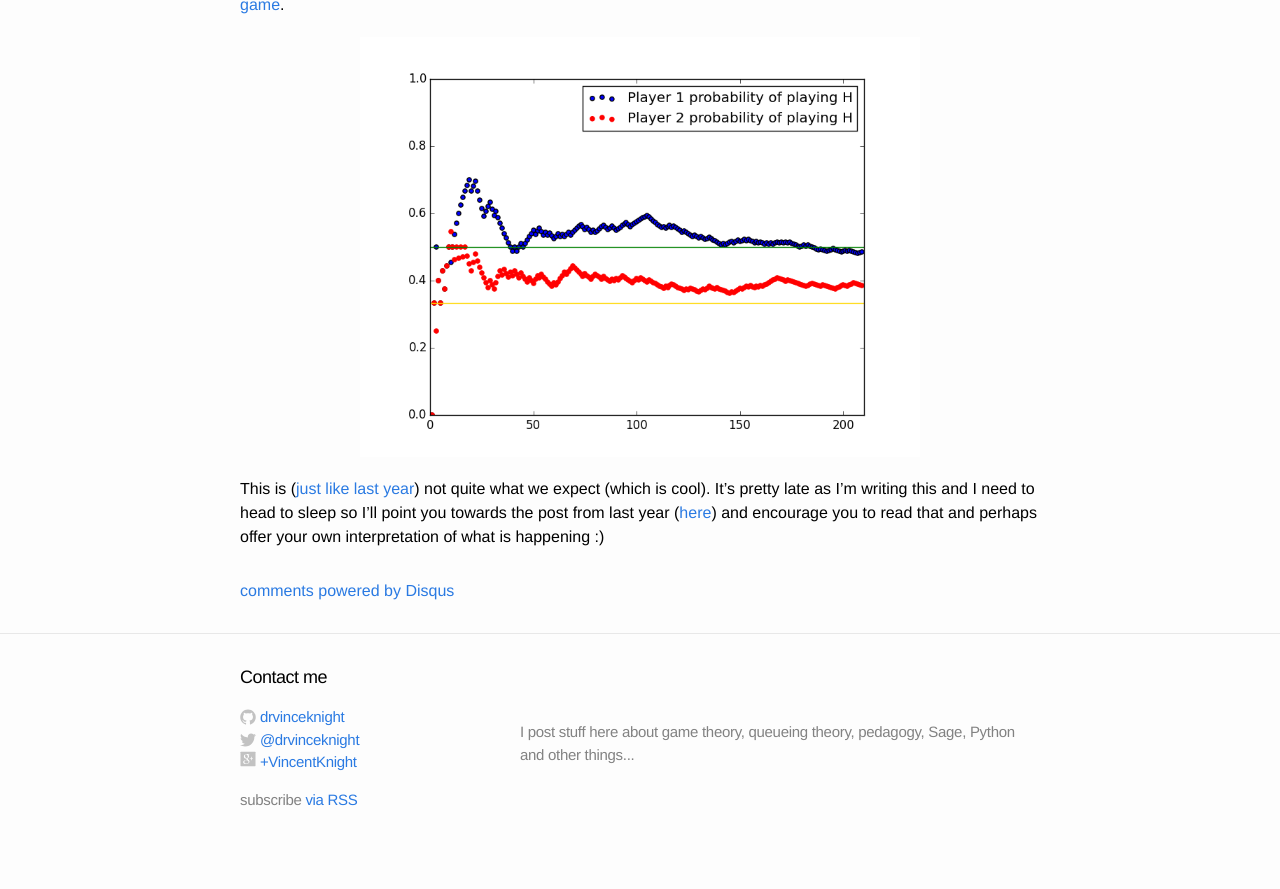
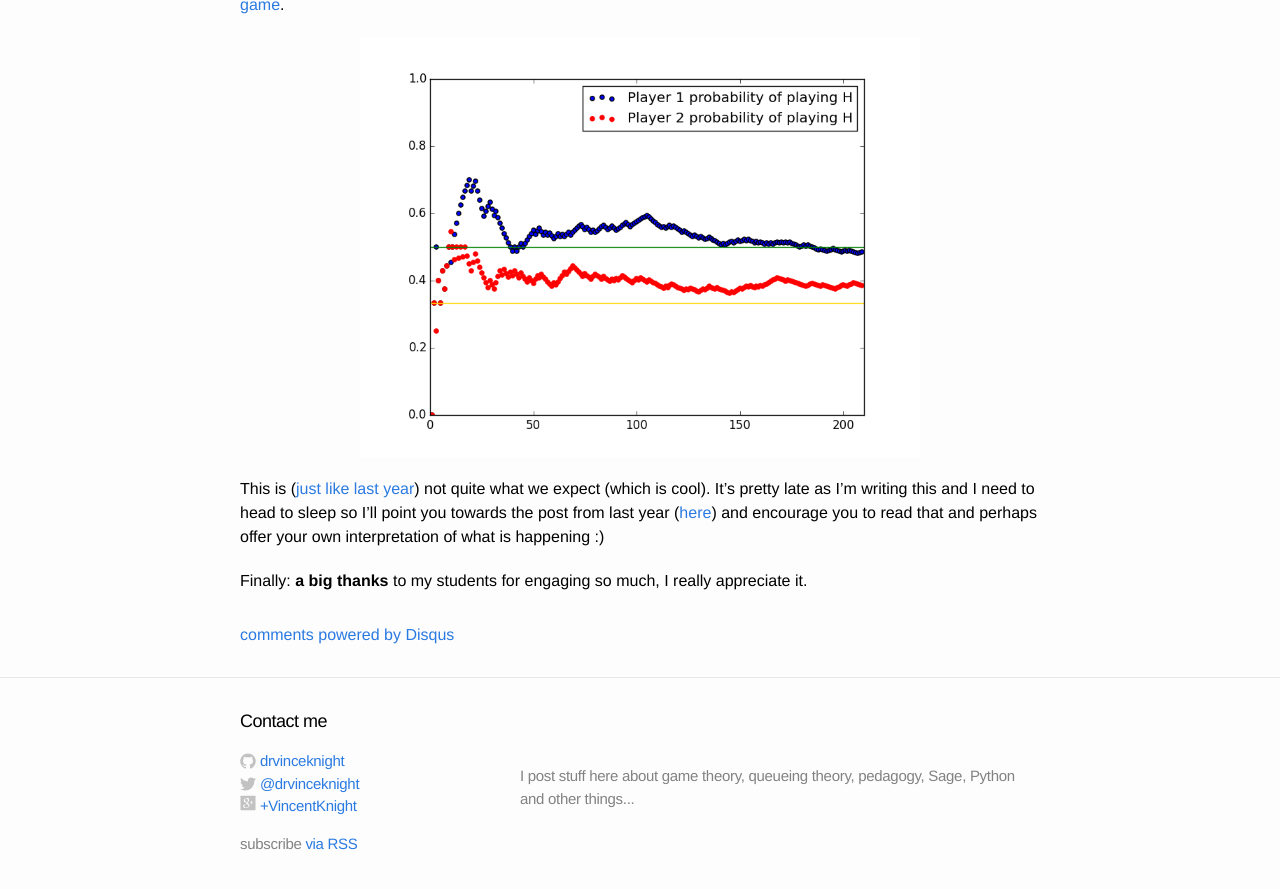
Before and after one commit to drvinceknight/unpeudemath, a Jekyll site: the page built from _posts/2015-01-26-introducing-game-theory-to-my-class.md, in a window 1280 px wide and 900 px high, scrolled down 2074 px. Shown: the top 889 px of the window. Built offline with Jekyll 4.4.1, drawn with Linux system fonts in a browser that asks for light colours; formulas are drawn with MathJax 3; comment, search, counter and statistics services are not loaded; before the commit the page ends 2930 px from its top, so only the background shows below that.

Commit message:
Adding one last sentence

```diff
--- a/_posts/2015-01-26-introducing-game-theory-to-my-class.md
+++ b/_posts/2015-01-26-introducing-game-theory-to-my-class.md
@@ -63,3 +63,5 @@ Now for something a bit more interesting.
 
 This is ([just like last year](http://drvinceknight.blogspot.co.uk/2014/01/matching-pennies-in-class.html)) not quite what we expect (which is cool).
 It's pretty late as I'm writing this and I need to head to sleep so I'll point you towards the post from last year ([here](http://drvinceknight.blogspot.co.uk/2014/01/matching-pennies-in-class.html)) and encourage you to read that and perhaps offer your own interpretation of what is happening :)
+
+Finally: **a big thanks** to my students for engaging so much, I really appreciate it.
```
